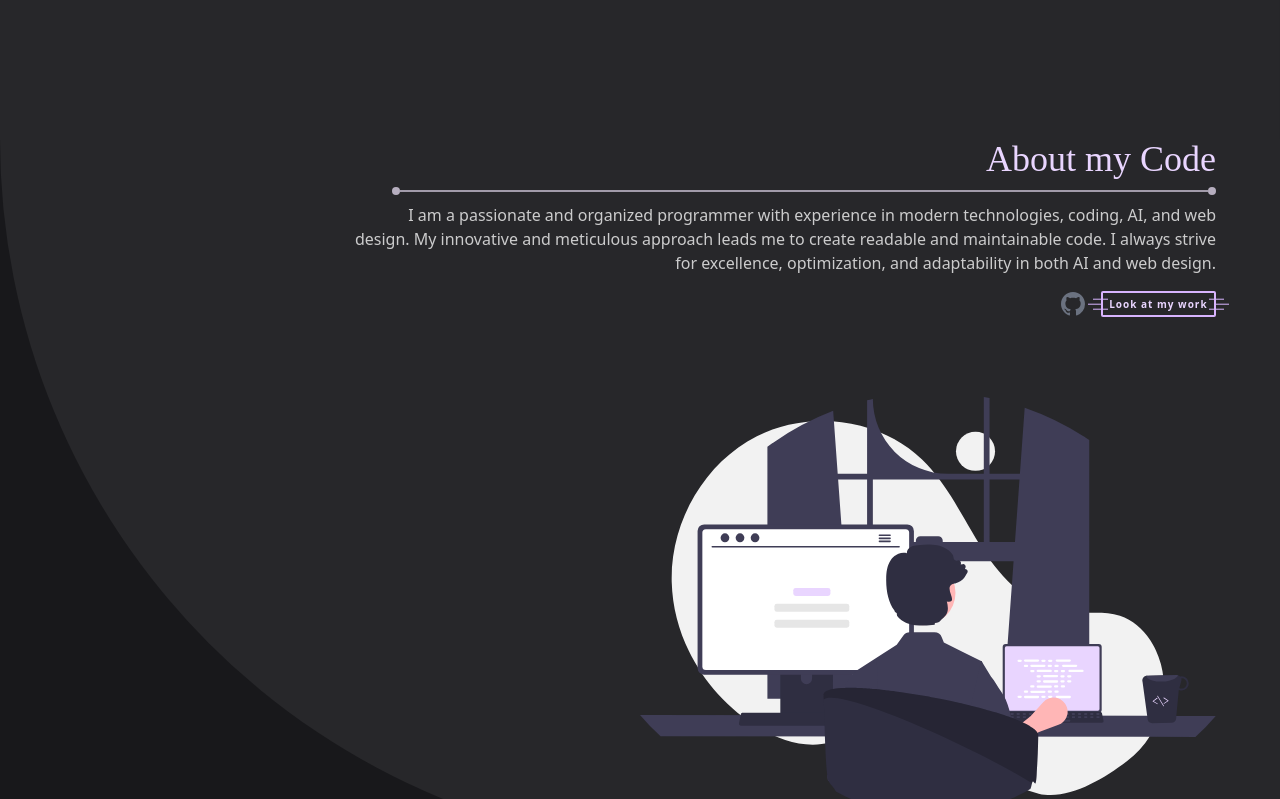
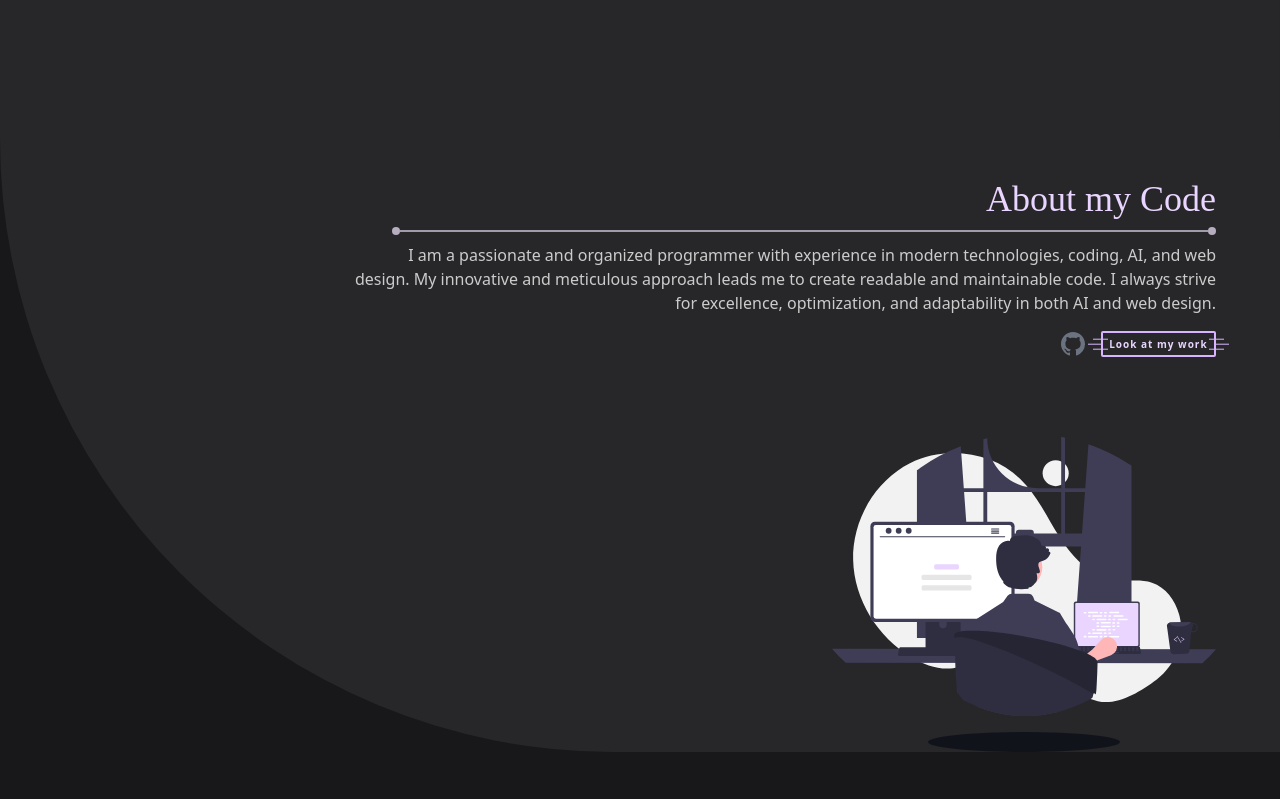
Before and after one commit to simon0820s/MyPersonalPage, a React (Vite) app: page / in a window 1280 px wide. Shown: the part 1180-1979 px from the top of the page. Built offline with nearby package versions, Linux system fonts and the light colour scheme; a web font is replaced by a local one.

Commit message:
adjust mycode container

```diff
--- a/src/sections/MyCode.jsx
+++ b/src/sections/MyCode.jsx
@@ -7,7 +7,7 @@ function MyCode() {
       id="myCode"
       className="h-auto w-screen pb-10">
       <img src="./img/waveCode.svg" alt="waveCode" />
-      <div className="flex flex-col gap-4 items-end px-8 sm:px-16 bg-zinc-800 rounded-bl-full">
+      <div className="flex flex-col gap-4 items-end px-8 sm:px-16 bg-zinc-800 rounded-bl-full pt-10">
         <article className="flex flex-col items-end gap-2 xl:w-3/4">
           <h1 className="text-2xl sm:text-4xl font-rubik text-purple-200">About my Code </h1>
           <div className='flex items-center w-full pl-10'>
@@ -32,7 +32,7 @@ function MyCode() {
             <span>Look at my work</span>
           </a>
         </div>
-        <div className='flex flex-col items-center gap-4 w-72 h-auto md:w-3/5 xl:w-1/2 mt-16'>
+        <div className='flex flex-col items-center gap-4 w-72 sm:w-96 mt-16'>
           <img className='code-hero w-full' src="./img/myCodeHero.svg" alt="myCodeHero" />
           <span className='bg-gray-950 opacity-60 w-1/2 h-5 shadow-heroCode'></span>
         </div>
```
